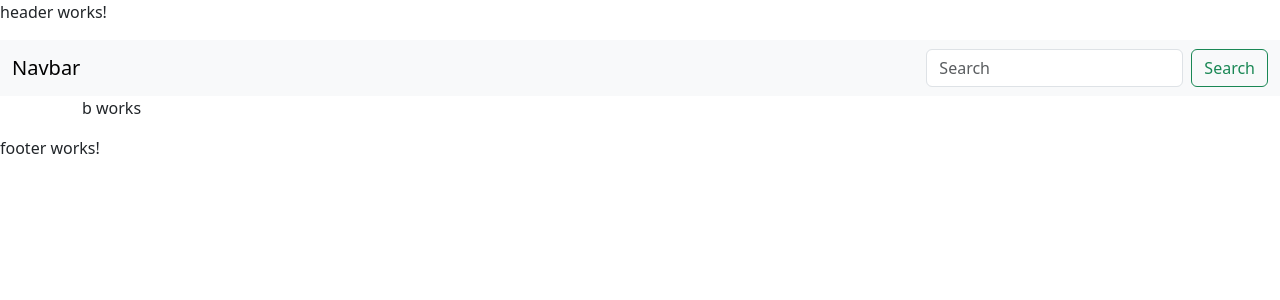
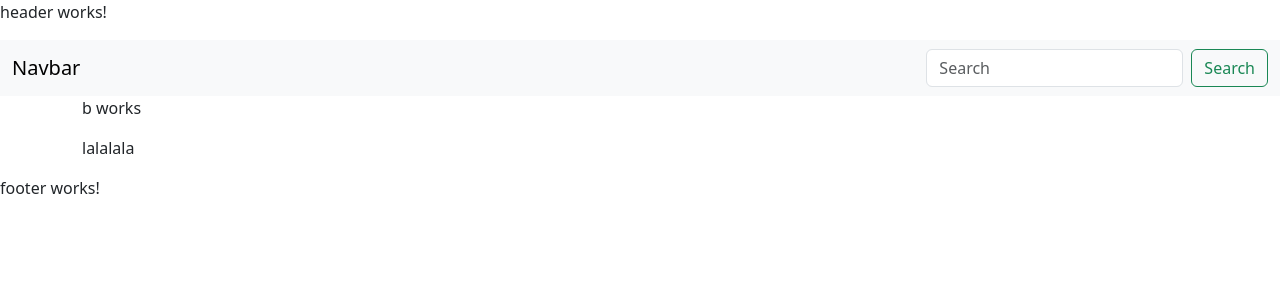
Before and after one commit to pbrats/team3project, an Angular app: page / in a window 1280 px wide. Shown: the top 300 px of the page. Built offline with nearby package versions, Linux system fonts and the light colour scheme.

Commit message:
lalala added

```diff
--- a/src/app/app.component.html
+++ b/src/app/app.component.html
@@ -1,5 +1,7 @@
 <app-header />
 <div class="container">
   <p>b works</p>
+  <p>lalalala</p>
+
 </div>
 <app-footer></app-footer>
```
